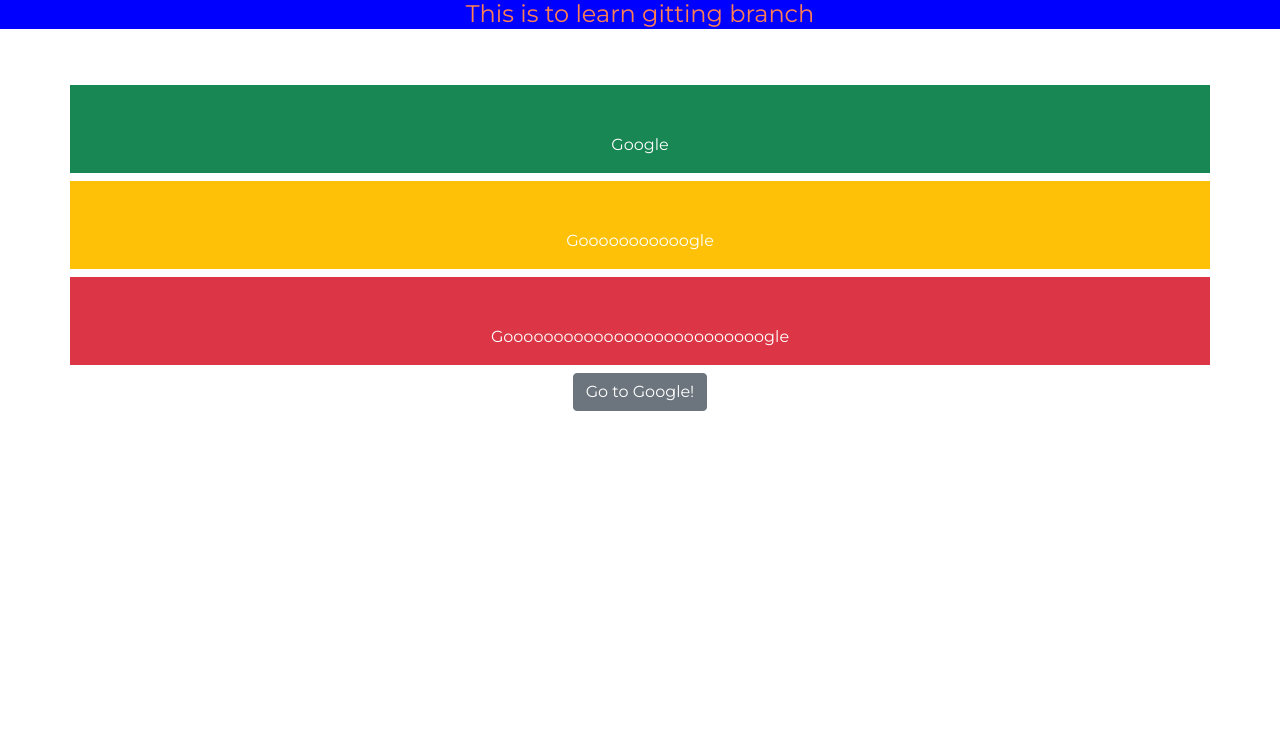
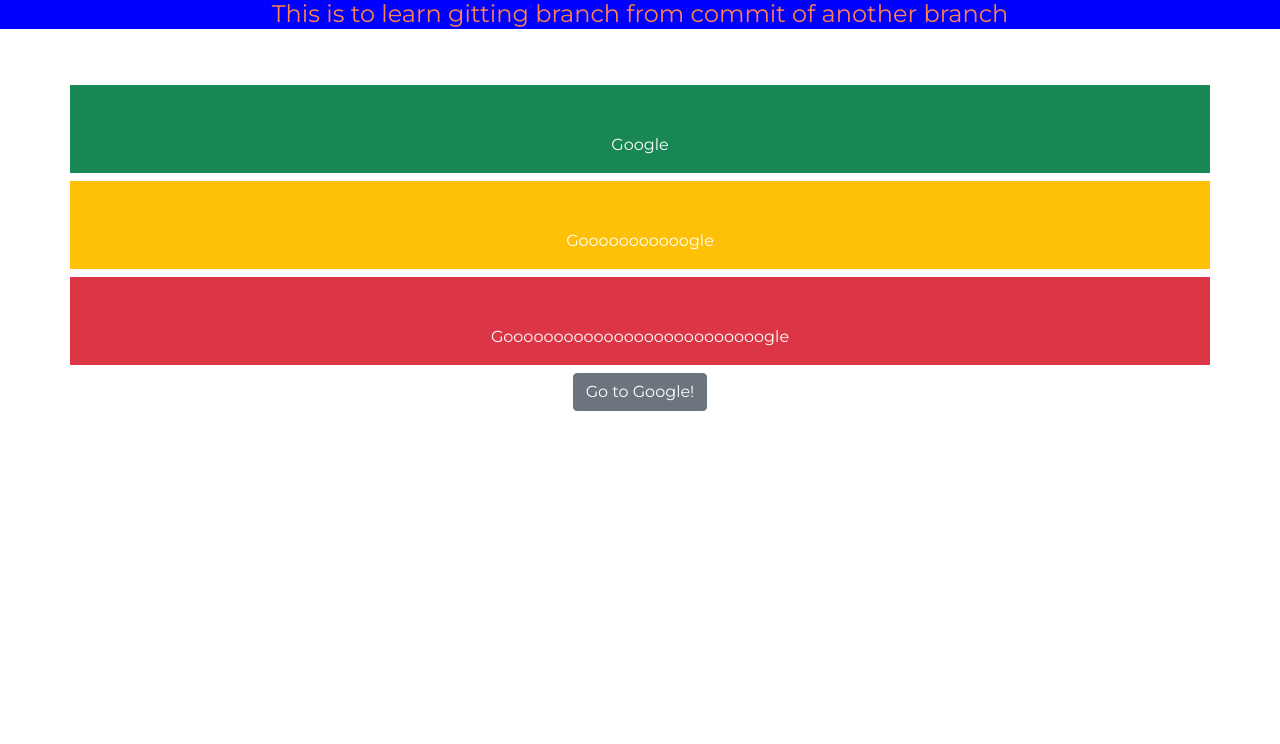
Before and after one commit to Jai-Jai-Hanuman/Gitting, a plain HTML site: page index.html in a window 1280 px wide. Shown: the part 56-800 px from the top of the page. Drawn offline with nearby package versions, Linux system fonts and the light colour scheme.

Commit message:
test branching from commit hash

```diff
--- a/index.html
+++ b/index.html
@@ -58,7 +58,7 @@
     </header>
     <div class="row">
         <div class="col">
-            <h4 class="heading">This is to learn gitting branch</h4>
+            <h4 class="heading">This is to learn gitting branch from commit of another branch</h4>
         </div>
     </div>
 
```
